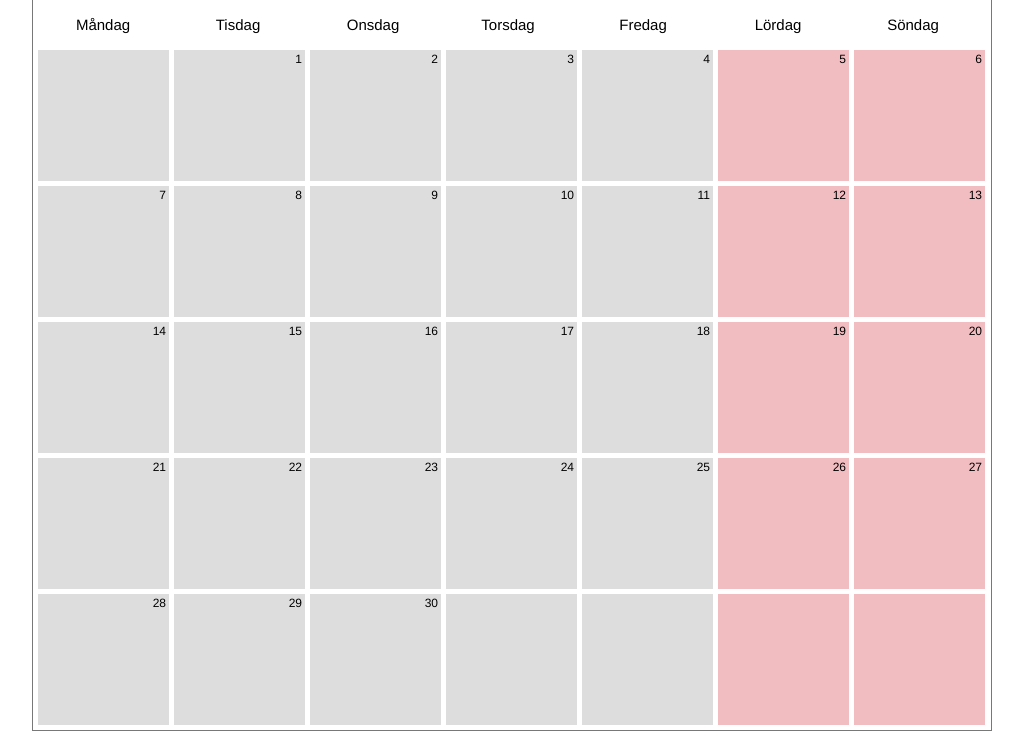
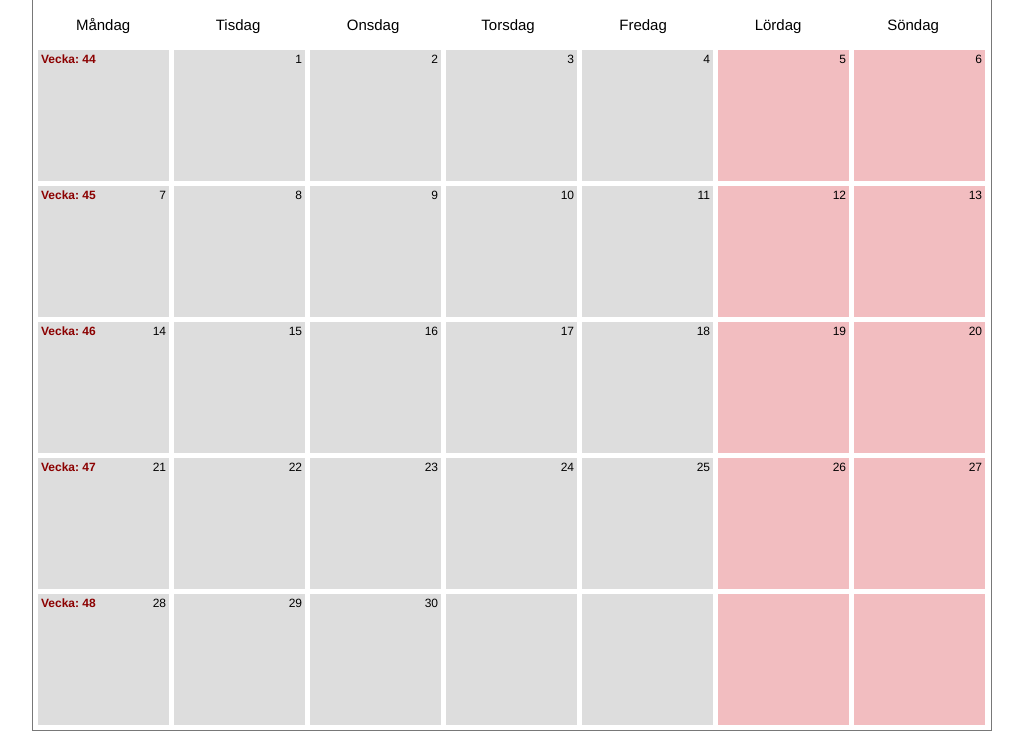
Before and after one commit to jazzankan/holidays2, a PHP site: page / in a window 1280 px wide. Shown: the part 48-800 px from the top of the page, without its empty margins (128-1151 px from the left). Run offline with PHP 8.4, Linux system fonts and the light colour scheme.

Commit message:
Fixat veckonummer

```diff
--- a/Calendar.php
+++ b/Calendar.php
@@ -31,6 +31,8 @@ class Calendar {
     private $year = null;
 
     private $month = null;
+
+    private $weekText = "";
 
     /********************* PUBLIC **********************/
 
@@ -100,6 +102,8 @@ class Calendar {
      */
     private function _showDay($cellNumber){
 
+        $this->weekText = "";
+
         if($this->currentDay==0){
 
             $firstDayOfTheWeek = date('N',strtotime($this->currentYear.'-'.$this->currentMonth.'-01'));
@@ -115,20 +119,31 @@ class Calendar {
 
             $this->currentDate = date('Y-m-d',strtotime($this->currentYear.'-'.$this->currentMonth.'-'.($this->currentDay)));
 
-            $cellContent = $this->currentDay;
+            $cellDate = $this->currentDay;
+            if($cellNumber%7==1){
+                $week = date($this->currentDate);
+                $currentWeekNumber = date("W",strtotime($week));
+
+                $this->weekText = "Vecka: ".$currentWeekNumber." ";
+            }
 
             $this->currentDay++;
+
 
         }else{
 
             $this->currentDate =null;
 
-            $cellContent=null;
-        }
-
+            $cellDate=null;
+            if($cellNumber === 1) {
+                $week = date($this->currentYear.'-'.$this->currentMonth.'-01');
+                $currentWeekNumber = date("W",strtotime($week));
+                $this->weekText = "Vecka: ".$currentWeekNumber." ";
+              }
+            }
 
         return '<li id="li-'.$this->currentDate.'" class="'.($cellNumber%7==1?' start ':($cellNumber%7==0 || $cellNumber%7==6 ?' end ':' ')).
-        ($cellContent==null?'mask':'').'">'.$cellContent.'</li>';
+        ($cellDate==null?'mask':'').'"><span class="week">'.$this->weekText.'</span>'.$cellDate.'</li>';
     }
 
     /**
--- a/css/2style.css
+++ b/css/2style.css
@@ -111,6 +111,12 @@ div#calendar ul.dates li{
     color:#000;
     text-align:right;
 }
+div#calendar ul.dates li .week {
+    float:left;
+    font-weight: 600;
+    color: darkred;
+}
+
 div#calendar ul.dates li.end {
     background-color: #F2BDC0;
 }
```
